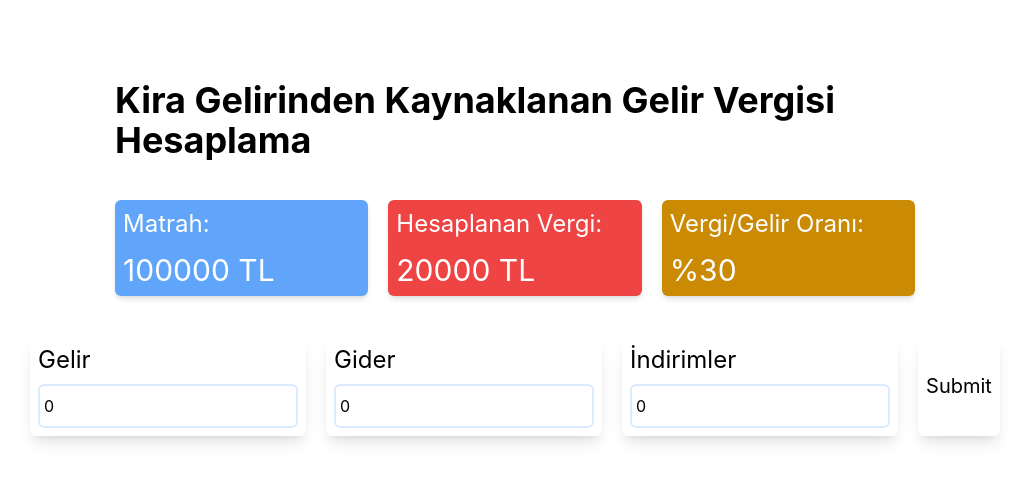
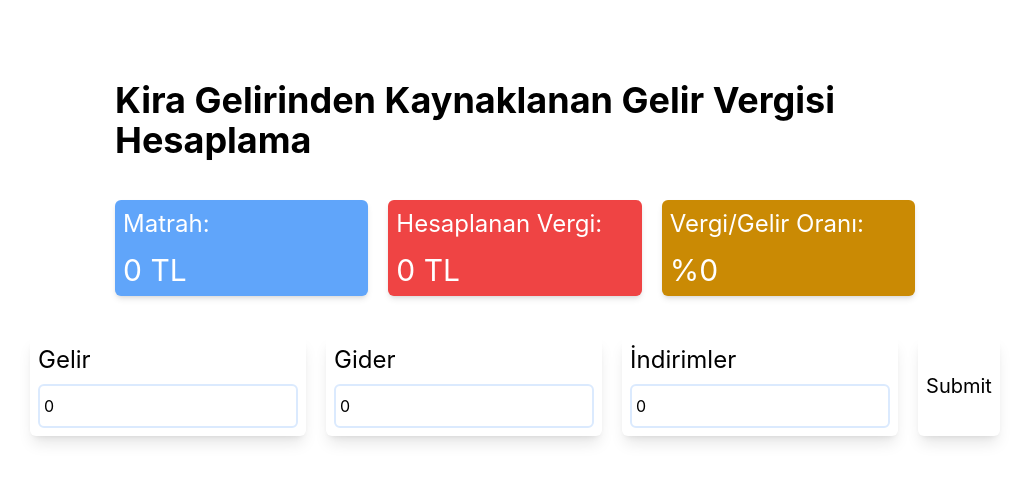
Before and after one commit to thebosph/tr-tax-calculator, a React (Create React App) app: page / in a window 1280 px wide. Shown: the top 482 px of the page, without its empty margins (125-1154 px from the left). Built offline with nearby package versions, Linux system fonts and the light colour scheme.

Commit message:
fix(resulttypes): fixed result type name

```diff
--- a/src/components/results.tsx
+++ b/src/components/results.tsx
@@ -1,6 +1,8 @@
 import React from "react";
+import useStore from "../store/useStore";
 
 const Results: React.FC = () => {
+  const { results } = useStore();
   return (
     <div className="flex flex-col items-center  space-y-10 w-full ">
       <h1 className="text-4xl font-bold">
@@ -9,15 +11,15 @@ const Results: React.FC = () => {
       <div className="flex justify-between space-x-5 w-full">
         <div className="bg-blue-400 shadow-md p-2 w-1/3 rounded-md flex flex-col space-y-3 ">
           <p className="text-2xl text-white"> Matrah:</p>
-          <span className="text-3xl text-white">100000 TL</span>
+          <span className="text-3xl text-white">{results.basis} TL</span>
         </div>
         <div className="bg-red-500 shadow-md p-2 w-1/3 rounded-md flex flex-col space-y-3">
           <p className="text-2xl text-white">Hesaplanan Vergi:</p>
-          <span className="text-3xl text-white">20000 TL</span>
+          <span className="text-3xl text-white">{results.tax} TL</span>
         </div>
         <div className="bg-yellow-600  shadow-md p-2 w-1/3 rounded-md flex flex-col space-y-3">
           <p className="text-2xl text-white"> Vergi/Gelir Oranı:</p>
-          <span className="text-3xl text-white">%30</span>
+          <span className="text-3xl text-white">%{results.ratio}</span>
         </div>
       </div>
     </div>
--- a/src/store/useStore.ts
+++ b/src/store/useStore.ts
@@ -1,11 +1,18 @@
 import create from "zustand";
-import { Results } from "../types/results";
+import { ResultTypes } from "../types/results";
 
-export const useStore = create((set) => ({
+interface State {
+  results: ResultTypes;
+  setResults: (results: ResultTypes) => void;
+}
+
+const useStore = create<State>((set) => ({
   results: {
     basis: 0,
-    expenses: 0,
-    allowance: 0,
+    tax: 0,
+    ratio: 0,
   },
-  setCalculateInputs: (inputs: Results) => set({ calculateInputs: inputs }),
+  setResults: (results) => set({ results }),
 }));
+
+export default useStore;
--- a/src/types/results.ts
+++ b/src/types/results.ts
@@ -1,4 +1,4 @@
-export interface Results {
+export interface ResultTypes {
   basis: number;
   tax: number;
   ratio: number;
```
